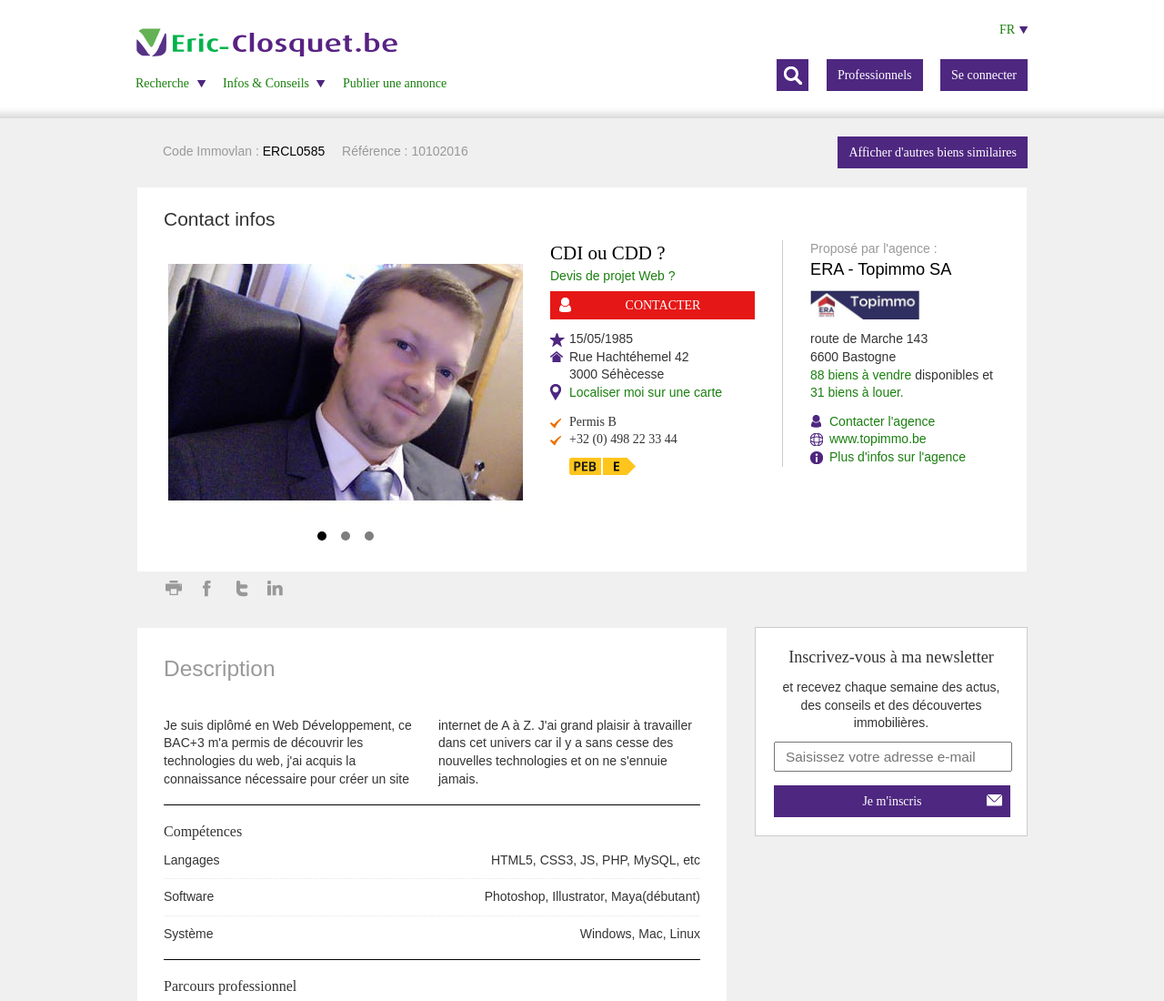
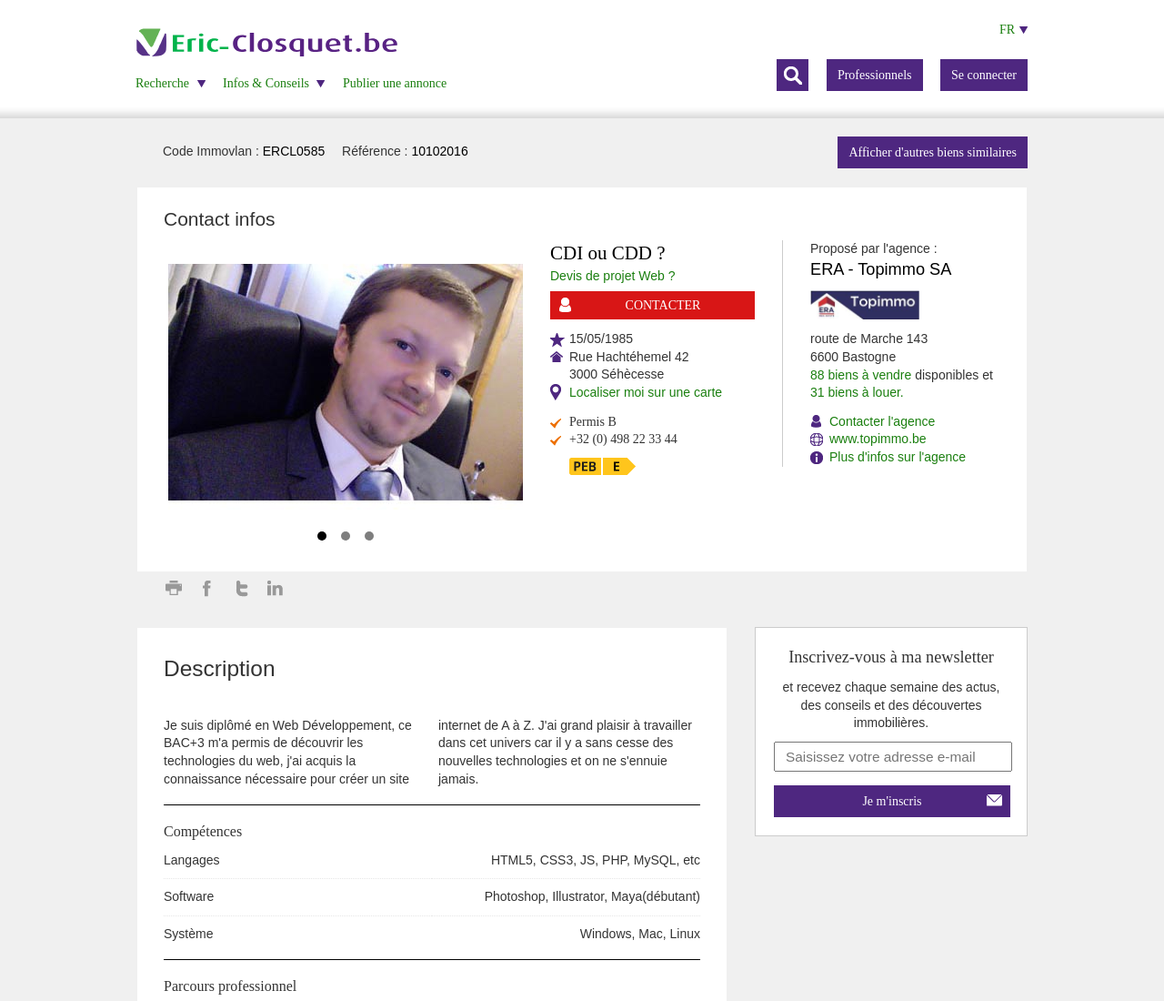
Before and after one commit to closquet/CV, a website: page index.html in a window 1280 px wide. Shown: the top 1100 px of the page at 91% size. Drawn offline with nearby package versions, Linux system fonts and the light colour scheme; files that its build step writes are made by us from their sources; files whose address does not match are found by name; a web font is replaced by a local one.

Commit message:
Couleurs de polices adaptées pour l'accessibilité

```diff
--- a/src/sass/main.scss
+++ b/src/sass/main.scss
@@ -5,7 +5,7 @@
 $defaultHoverLinkColor: #4e2780;
 $blocsBgColor: #fff;
 $defaultBtnHoverBgColor: #000;
-$contentHeading: #999;
+$contentHeading: #333333;
 $footerBgColor: #E1E1E1;
 
 //fonts import
@@ -289,8 +289,10 @@
         margin-left: 2.0714285714285714285714285714286em;
         color: $contentHeading;
         font-weight: normal;
+        span{
+            color: $defaultBtnHoverBgColor;
+        }
         span:first-child{
-            color: $defaultBtnHoverBgColor;
             padding-right: 1.0714285714285714285714285714286em; /* 15px/14px */
         }
     }
@@ -322,7 +324,7 @@
     color: $defaultBtnHoverBgColor;
 }
 .redButton{
-    background-color: #e61717;
+    background-color: darken(#e61717, 3%);
     text-transform: uppercase;
     height: 31px;
     line-height: 2.2142857142857142857142857142857em; /* 31px/14px */
```
